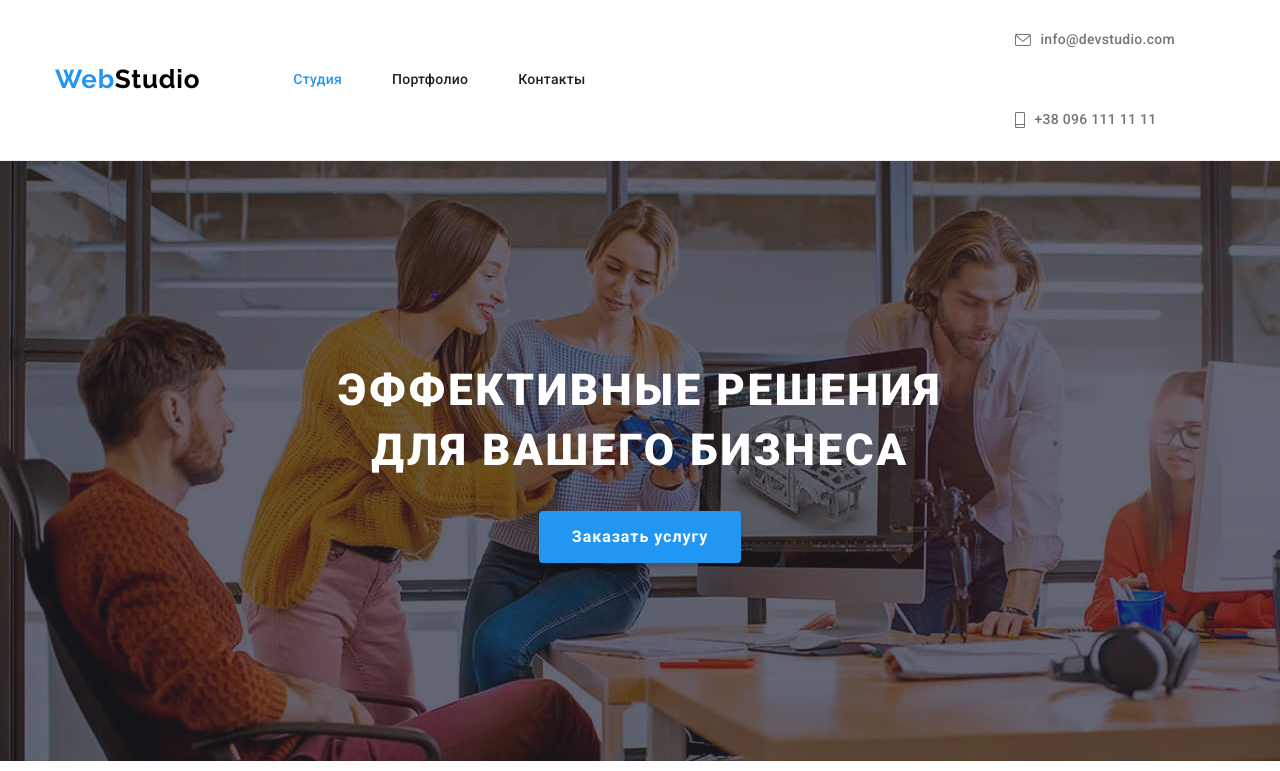
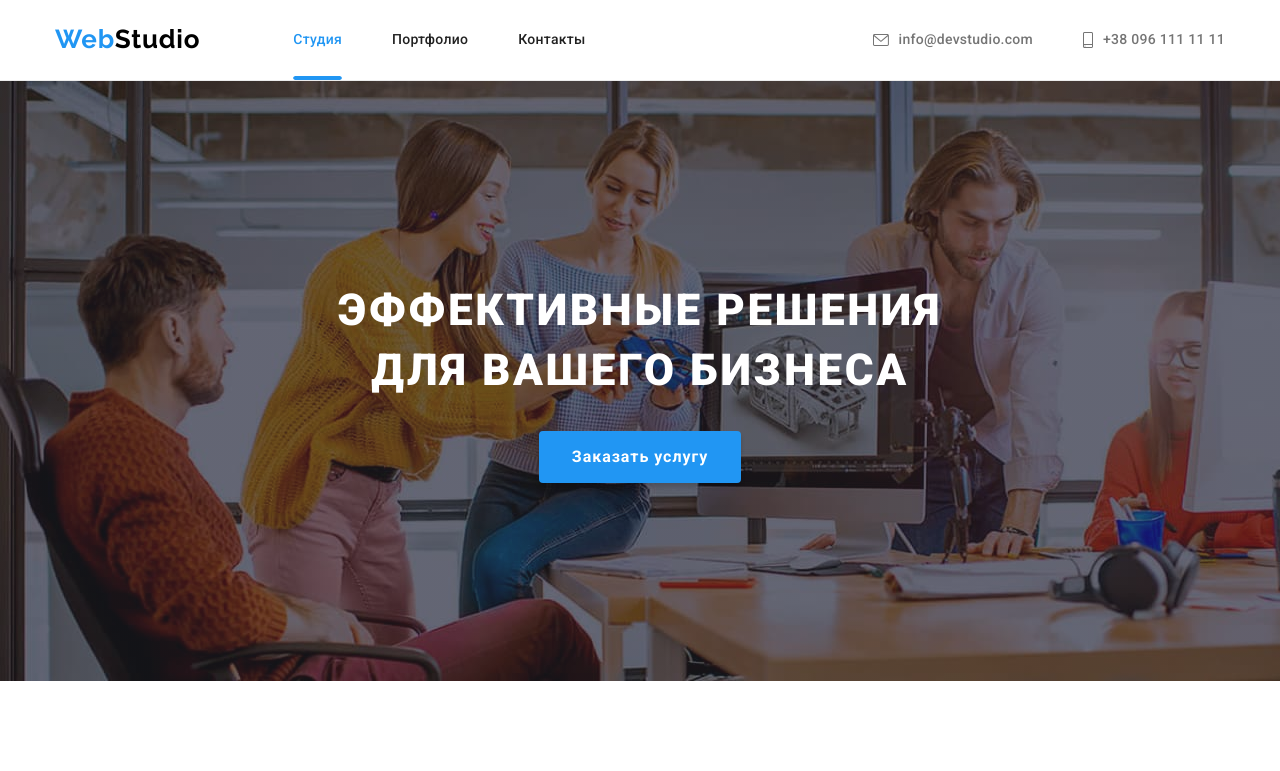
Before and after one commit to Natali-Kotelnitska/goit-markup-hw-05, a plain HTML site: page index.html in a window 1280 px wide. Shown: the top 771 px of the page. Drawn offline with nearby package versions, Linux system fonts and the light colour scheme.

Commit message:
Update styles.css

```diff
--- a/css/styles.css
+++ b/css/styles.css
@@ -161,9 +161,16 @@ body {
 }
 
 .site-nav .link.current {
+  position: relative;
   color: var(--accent-color);
 }
 
+.site-nav .pseudo::after {
+  content: '';
+  position: absolute;
+  background-image: url(../images/icons/hover.svg);
+  width: 100%;
+  height: 4px;
   left: 0;
   bottom: 0;
   background-size: cover;
```
